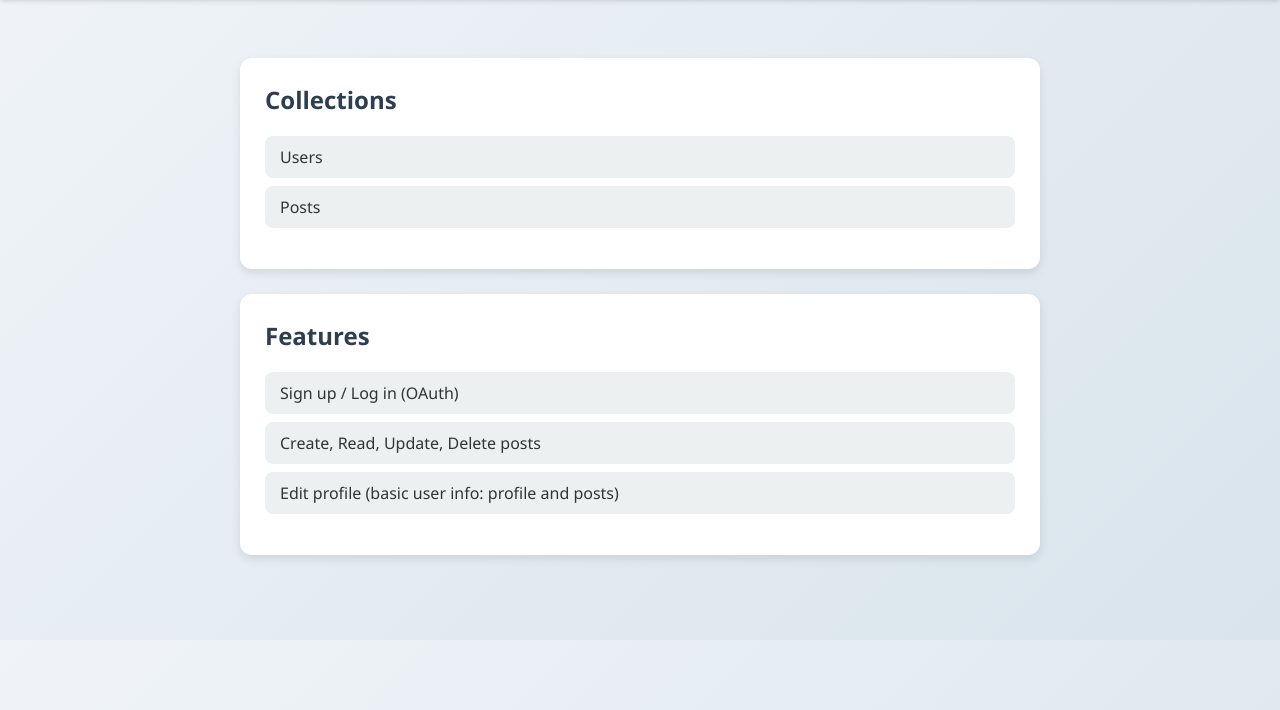
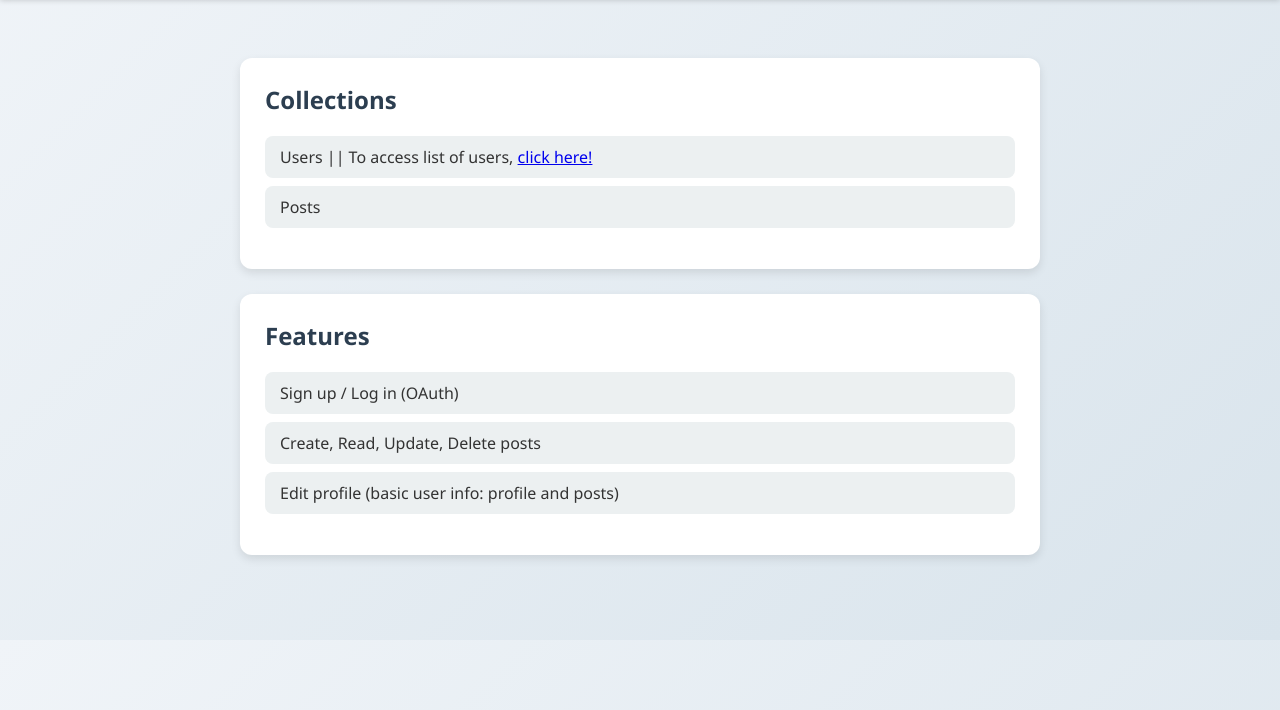
Before and after one commit to dev-medina29/cse341_week3_personal_project, a website: page public/home.html in a window 1280 px wide. Shown: the part 90-800 px from the top of the page. Drawn offline with Linux system fonts and the light colour scheme.

Commit message:
update about the accessiblity

```diff
--- a/public/home.html
+++ b/public/home.html
@@ -79,8 +79,10 @@
         <div class="card">
             <h2>Collections</h2>
             <ul>
-                <li>Users</li>
-                <li>Posts</li>
+                <li>Users || To access list of users, <a
+                        href="https://cse341-week3-personal-project.onrender.com/users">click
+                        here!</a></li>
+                <li>Posts </li>
             </ul>
         </div>
 
```
